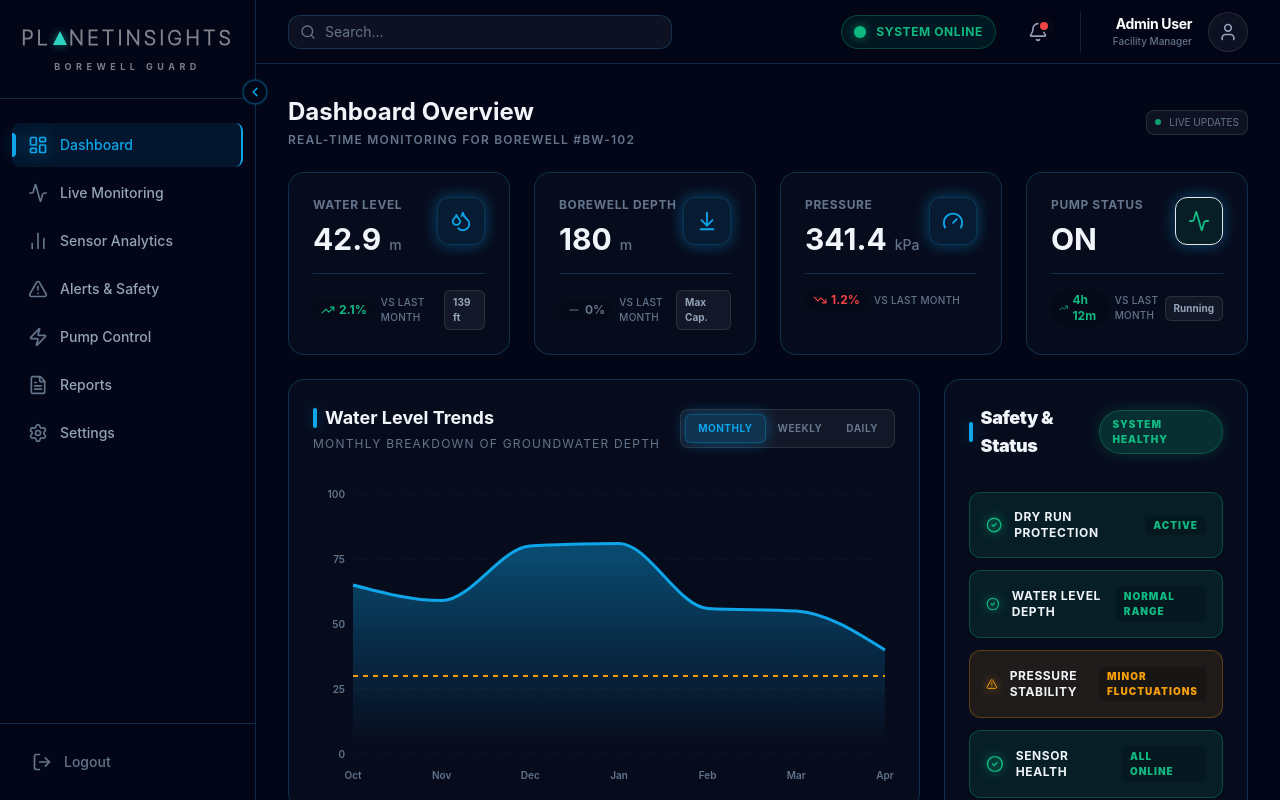
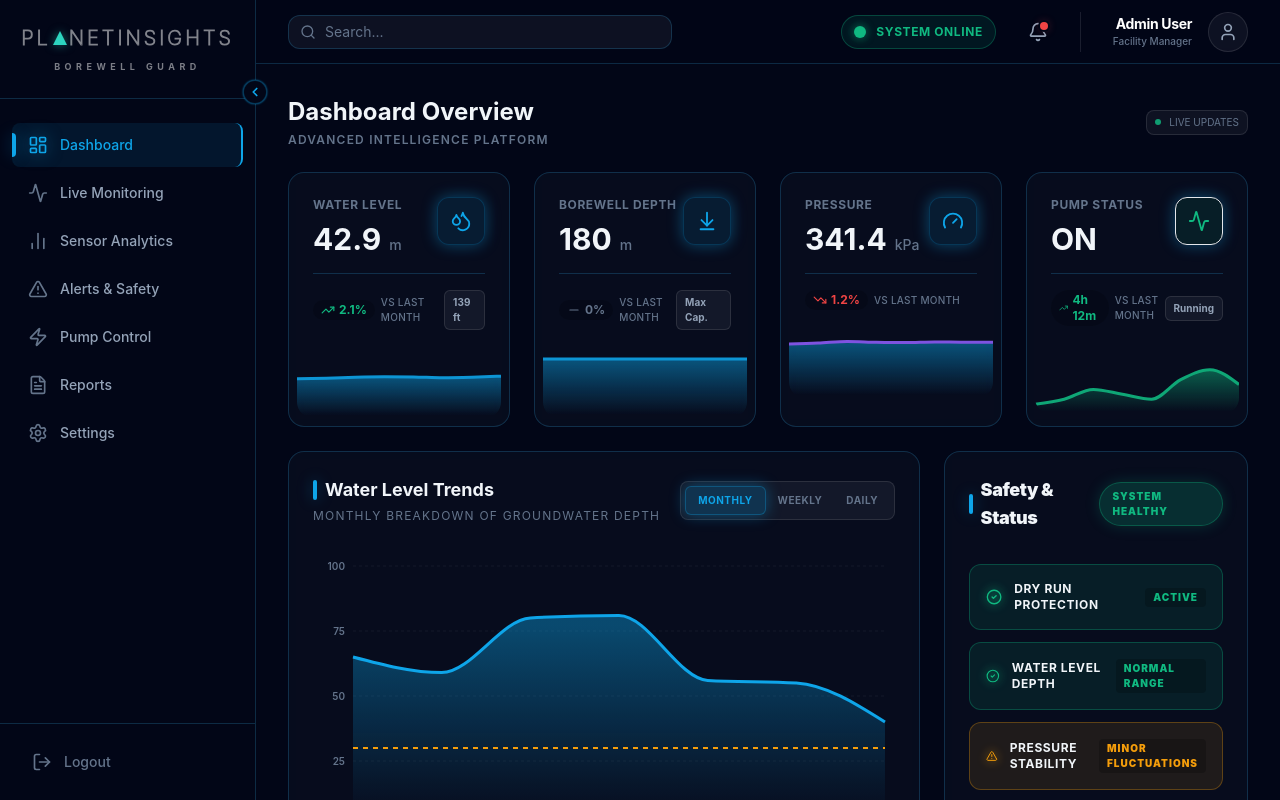
Before and after one commit to Reddy0402/borewell_ui, a React app: page / in a window 1280 px wide. Shown: the top 800 px of the page. Built offline with nearby package versions, Linux system fonts and the light colour scheme; the HTML template or start-up script is replaced by a standard one.

Commit message:
feat: Add interactive animated Area Charts to Metric Cards

```diff
--- a/src/App.jsx
+++ b/src/App.jsx
@@ -15,13 +15,19 @@ import { Activity, Droplets, ArrowDownToLine, Gauge } from 'lucide-react';
 
 /* Dashboard Content Component */
 const DashboardHome = () => {
+  // Sparkline chart data - Expanded for smoother area curves
+  const waterData = [{ value: 40 }, { value: 40.5 }, { value: 41.5 }, { value: 42 }, { value: 41.8 }, { value: 41 }, { value: 41.5 }, { value: 42.5 }];
+  const pressureData = [{ value: 330 }, { value: 335 }, { value: 345 }, { value: 340 }, { value: 338 }, { value: 342 }, { value: 340 }, { value: 340 }];
+  const depthData = [{ value: 180 }, { value: 180 }, { value: 180 }, { value: 180 }, { value: 180 }, { value: 180 }, { value: 180 }, { value: 180 }];
+  const utilityData = [{ value: 10 }, { value: 15 }, { value: 25 }, { value: 20 }, { value: 15 }, { value: 35 }, { value: 45 }, { value: 30 }];
+
   return (
     <div className="space-y-4 md:space-y-6">
       {/* Section 1: Heading */}
       <div className="flex flex-col sm:flex-row sm:items-center justify-between gap-2">
         <div>
           <h2 className="text-xl md:text-2xl font-bold text-cyber-text-primary">Dashboard Overview</h2>
-          <p className="text-cyber-text-muted uppercase tracking-widest text-[10px] md:text-xs font-semibold mt-1">Real-time monitoring for Borewell #BW-102</p>
+          <p className="text-cyber-text-muted uppercase tracking-widest text-[10px] md:text-xs font-semibold mt-1">Advanced Intelligence Platform</p>
         </div>
         <div className="flex items-center gap-2 text-cyber-text-muted text-[10px] bg-white/5 px-2 py-1 rounded-lg border border-white/10 w-fit">
           <span className="w-1.5 h-1.5 rounded-full bg-cyber-success animate-pulse"></span>
@@ -41,6 +47,7 @@ const DashboardHome = () => {
           icon={Droplets}
           color="teal"
           live={true}
+          chartData={waterData}
         />
         <MetricCard
           title="Borewell Depth"
@@ -51,6 +58,7 @@ const DashboardHome = () => {
           trendValue="0%"
           icon={ArrowDownToLine}
           color="blue"
+          chartData={depthData}
         />
         <MetricCard
           title="Pressure"
@@ -61,6 +69,7 @@ const DashboardHome = () => {
           icon={Gauge}
           color="indigo"
           live={true}
+          chartData={pressureData}
         />
         <MetricCard
           title="Pump Status"
@@ -71,6 +80,7 @@ const DashboardHome = () => {
           trendValue="4h 12m"
           icon={Activity}
           color="green"
+          chartData={utilityData}
         />
       </div>
 
--- a/src/components/dashboard/MetricCard.jsx
+++ b/src/components/dashboard/MetricCard.jsx
@@ -1,7 +1,8 @@
 import React, { useState, useEffect } from 'react';
 import { TrendingUp, TrendingDown, Minus } from 'lucide-react';
+import { ResponsiveContainer, AreaChart, Area, Tooltip } from 'recharts';
 
-const MetricCard = ({ title, value: initialValue, unit, subValue, trend, trendValue, icon: Icon, color = "teal", live = false }) => {
+const MetricCard = ({ title, value: initialValue, unit, subValue, trend, trendValue, icon: Icon, color = "teal", live = false, chartData = null }) => {
     const [value, setValue] = useState(initialValue);
 
     // Simulate live data updates
@@ -43,6 +44,16 @@ const MetricCard = ({ title, value: initialValue, unit, subValue, trend, trendVa
         return maps[c] || 'cyber-primary';
     };
 
+    const colorMapHex = {
+        teal: '#0ea5e9',
+        blue: '#0ea5e9',
+        green: '#10b981',
+        amber: '#f59e0b',
+        orange: '#f59e0b',
+        red: '#ef4444',
+        indigo: '#8b5cf6'
+    };
+
     const activeColor = getColorClass(color);
 
     return (
@@ -74,6 +85,38 @@ const MetricCard = ({ title, value: initialValue, unit, subValue, trend, trendVa
                     </span>
                 )}
             </div>
+
+            {chartData && (
+                <div className="h-16 mt-6 -mx-4 -mb-4 relative overflow-hidden rounded-b-2xl opacity-90 group-hover:opacity-100 transition-all duration-300">
+                    <ResponsiveContainer width="100%" height="100%">
+                        <AreaChart data={chartData} margin={{ top: 5, right: 0, left: 0, bottom: 0 }}>
+                            <defs>
+                                <linearGradient id={`color-${activeColor}`} x1="0" y1="0" x2="0" y2="1">
+                                    <stop offset="5%" stopColor={colorMapHex[color] || '#0ea5e9'} stopOpacity={0.5} />
+                                    <stop offset="95%" stopColor={colorMapHex[color] || '#0ea5e9'} stopOpacity={0} />
+                                </linearGradient>
+                            </defs>
+                            <Tooltip
+                                contentStyle={{ backgroundColor: 'rgba(15, 23, 42, 0.95)', border: `1px solid ${colorMapHex[color] || '#0ea5e9'}50`, borderRadius: '8px', fontSize: '11px', padding: '6px 10px', boxShadow: '0 4px 12px rgba(0,0,0,0.5)' }}
+                                itemStyle={{ color: '#f1f5f9', fontWeight: 'bold' }}
+                                cursor={{ stroke: `${colorMapHex[color] || '#0ea5e9'}`, strokeWidth: 1, strokeDasharray: '4 4' }}
+                                labelStyle={{ display: 'none' }}
+                                formatter={(value) => [`${value} ${unit}`, title]}
+                            />
+                            <Area
+                                type="monotone"
+                                dataKey="value"
+                                stroke={colorMapHex[color] || '#0ea5e9'}
+                                strokeWidth={3}
+                                fillOpacity={1}
+                                fill={`url(#color-${activeColor})`}
+                                activeDot={{ r: 5, fill: colorMapHex[color] || '#0ea5e9', stroke: '#020617', strokeWidth: 2, className: 'shadow-neon' }}
+                                animationDuration={1500}
+                            />
+                        </AreaChart>
+                    </ResponsiveContainer>
+                </div>
+            )}
         </div>
     );
 };
```
